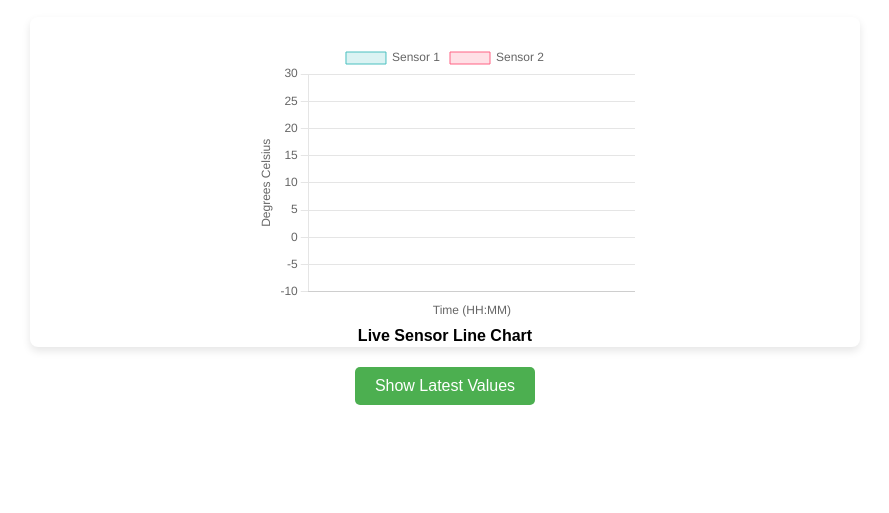
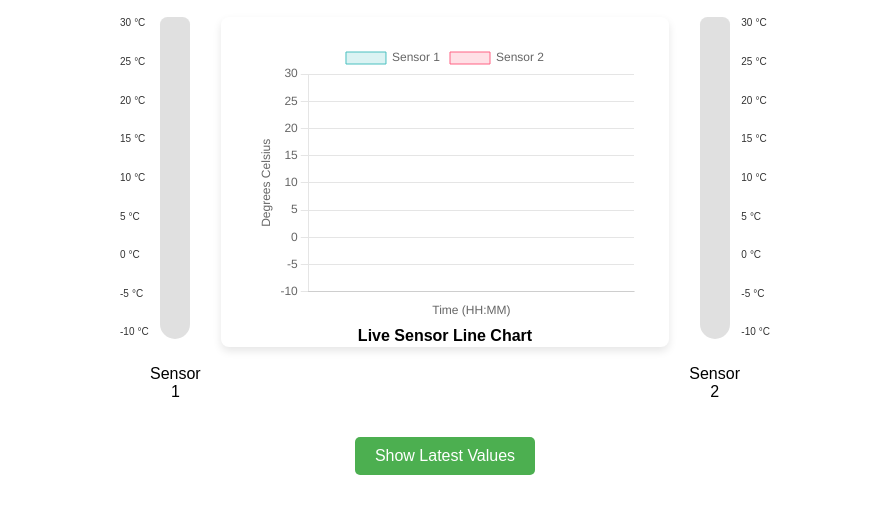
Before and after one commit to miclo12/ModemTest, a website: page public/index.html in a window 1280 px wide. Shown: the part 81-594 px from the top of the page, without its empty margins (195-1084 px from the left). Drawn offline with nearby package versions, Linux system fonts and the light colour scheme; no server answers.

Commit message:
termostat included

```diff
--- a/public/index.html
+++ b/public/index.html
@@ -6,6 +6,7 @@
     <title>Sensor Data Visualization</title>
     <script src="https://cdn.jsdelivr.net/npm/chart.js"></script>
     <style>
+       /* Center the page and set background */
   /* Center the page and set background */
   body {
     display: flex;
@@ -22,7 +23,82 @@
     margin-bottom: 20px;
     }
 
-        /* Container for charts with adjusted width and height */
+ /* Container for thermostat and chart */
+  .content-container {
+    display: flex;
+    align-items: flex-start;
+    gap: 20px;
+   }
+
+  /* Thermostat container */
+  .thermostat-container {
+    display: flex;
+    align-items: center;
+    flex-direction: column;
+    width: 60px;
+    height: 400px;
+    text-align: center;
+    position: relative;
+  }
+
+ /* Thermostat styling */
+   .thermostat {
+    position: relative;
+    width: 30px;
+    height: 100%;
+    background-color: #e0e0e0;
+    border-radius: 15px 15px 30px 30px;
+    overflow: hidden;
+    display: flex;
+    flex-direction: column-reverse;
+    margin-bottom: 10px;
+   }
+
+   .thermostat-fill {
+    width: 100%;
+    height: 0;
+    transition: height 0.3s, background-color 0.3s;
+    }
+
+  /* Temperature labels */
+  .temperature-labels {
+    position: absolute;
+    display: flex;
+    flex-direction: column;
+    justify-content: space-between;
+    height: 80%;
+    font-size: 10px;
+    gap:5px;
+    color: #333;
+  }
+
+  .temperature-labels p {
+    position: relative;
+    margin: 0;
+    display: flex;
+    align-items: center;
+  }
+
+
+  .temperature-labels.left {
+    left: -30px;
+    text-align: right;
+   }
+
+   .temperature-labels.right {
+    right: -30px;
+    text-align: left;
+    padding-left: 5px;
+   }
+
+  .temperature-labels p::after {
+    content: '°C'; /* Adds °C after each label */
+    margin-left: 3px; /* Adjust spacing if needed */
+  }
+
+
+
+   /* Chart Container */
    .chart-container {
     display: flex;
     justify-content: space-around;
@@ -60,15 +136,59 @@
     border: none;
     border-radius: 5px;
  }
+
+
+
     </style>
 </head>
 <body>
     <h1>Sensor Data Visualization</h1>
+
+   <div class="content-container">
+    <!-- Thermostat for Sensor 1 with left-aligned labels -->
+    <div class="thermostat-container">
+        <div class="temperature-labels left">
+            <p>30</p>
+            <p>25</p>
+            <p>20</p>
+            <p>15</p>
+            <p>10</p>
+            <p>5</p>
+            <p>0</p>
+            <p>-5</p>
+            <p>-10</p>
+        </div>
+        <div class="thermostat" id="thermostatSensor1">
+            <div class="thermostat-fill" id="fillSensor1"></div>
+        </div>
+        <p class="thermostat-label">Sensor 1</p>
+    </div>
+
+    <!-- Chart Container -->
     <div class="chart-container">
-        <!-- Live Line Chart -->
         <div class="chart-box">
             <canvas id="liveSensorLineChart"></canvas>
             <p class="chart-title">Live Sensor Line Chart</p>
+        </div>
+    </div>
+
+   <!-- Thermostat for Sensor 2 -->
+   <div class="thermostat-container right">
+    <div class="thermostat" id="thermostatSensor2">
+        <div class="thermostat-fill" id="fillSensor2"></div>
+    </div>
+    <div class="temperature-labels right">
+        <p>30</p>
+        <p>25</p>
+        <p>20</p>
+        <p>15</p>
+        <p>10</p>
+        <p>5</p>
+        <p>0</p>
+        <p>-5</p>
+        <p>-10</p>
+    </div>
+    <p class="thermostat-label">Sensor 2</p>
 </div>
 </div>
 
@@ -78,7 +198,6 @@
     <script>
         async function fetchDataAndUpdateCharts() {
             try {
-                //const response = await fetch('/data'); // Fetch live sensor data
                 const response = await fetch(`/data?cacheBuster=${Date.now()}`);
                 const data = await response.json();
 
@@ -98,8 +217,31 @@
                 }
 
                 liveSensorLineChart.update();
+
+                // Update thermostats based on sensor values
+                updateThermostat('fillSensor1', data.sensor1Data.slice(-1)[0]);
+                updateThermostat('fillSensor2', data.sensor2Data.slice(-1)[0]);
             } catch (error) {
                 console.error('Error fetching live sensor data:', error);
+            }
+        }
+
+        // Function to update thermostat color and height
+        function updateThermostat(elementId, temperature) {
+    const fillElement = document.getElementById(elementId);
+    const percentage = Math.min(Math.max((temperature + 10) / 40, 0), 1) * 100; // Scale to fill height
+
+    fillElement.style.height = `${percentage}%`;
+
+    // Gradient color based on temperature
+    if (temperature < 0) {
+        // Blue gradient for temperatures below 0°C
+        const blueIntensity = Math.max(0, Math.min(255, 255 - (temperature + 10) * 25)); // Scale intensity
+        fillElement.style.backgroundColor = `rgb(0, 0, ${blueIntensity})`;
+    } else {
+        // Red gradient for temperatures 0°C and above
+        const redIntensity = Math.max(0, Math.min(255, 100 + temperature * 5)); // Scale intensity
+        fillElement.style.backgroundColor = `rgb(${redIntensity}, 0, 0)`;
     }
 }
 
```
Lines whose indentation alone changed are shown as unchanged.
